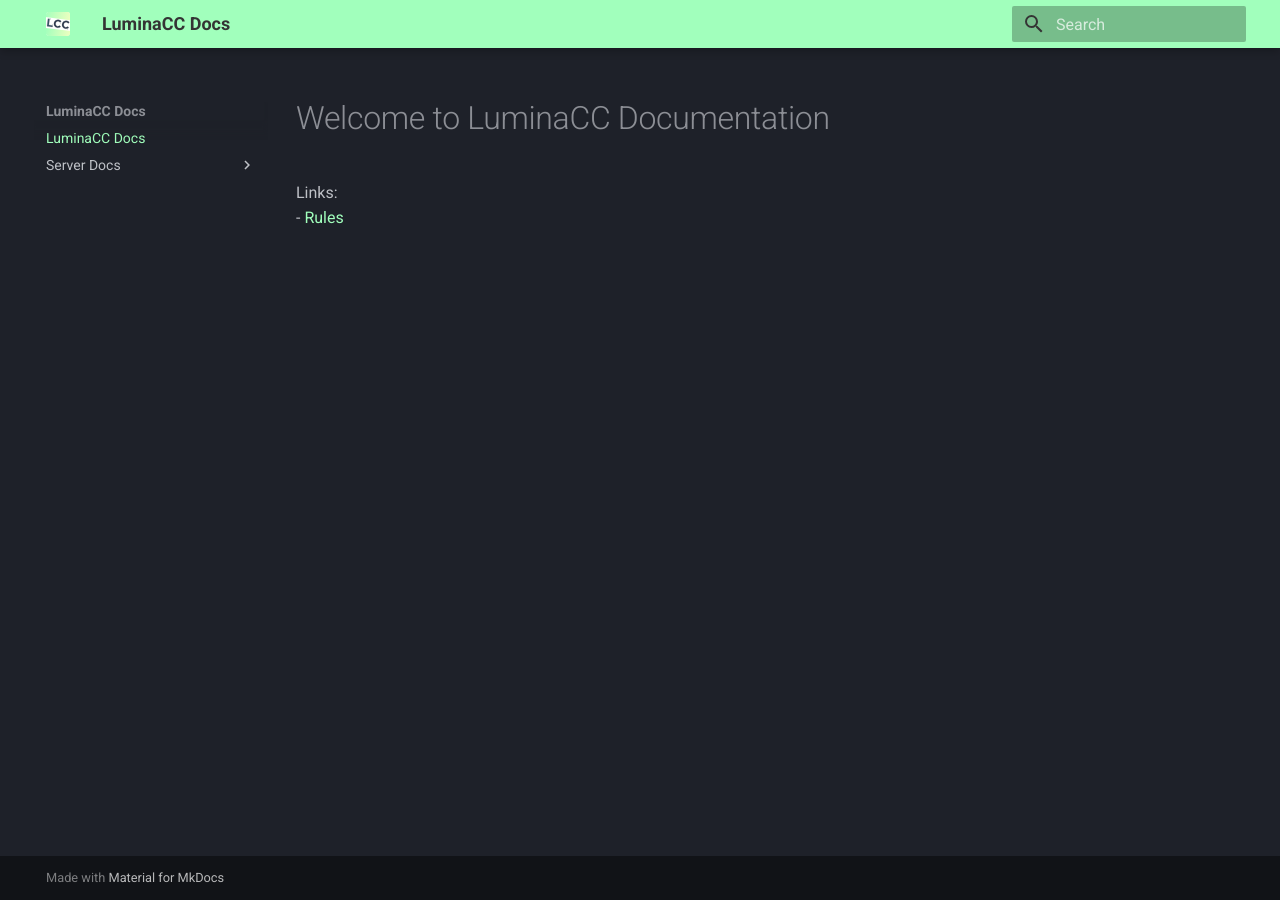
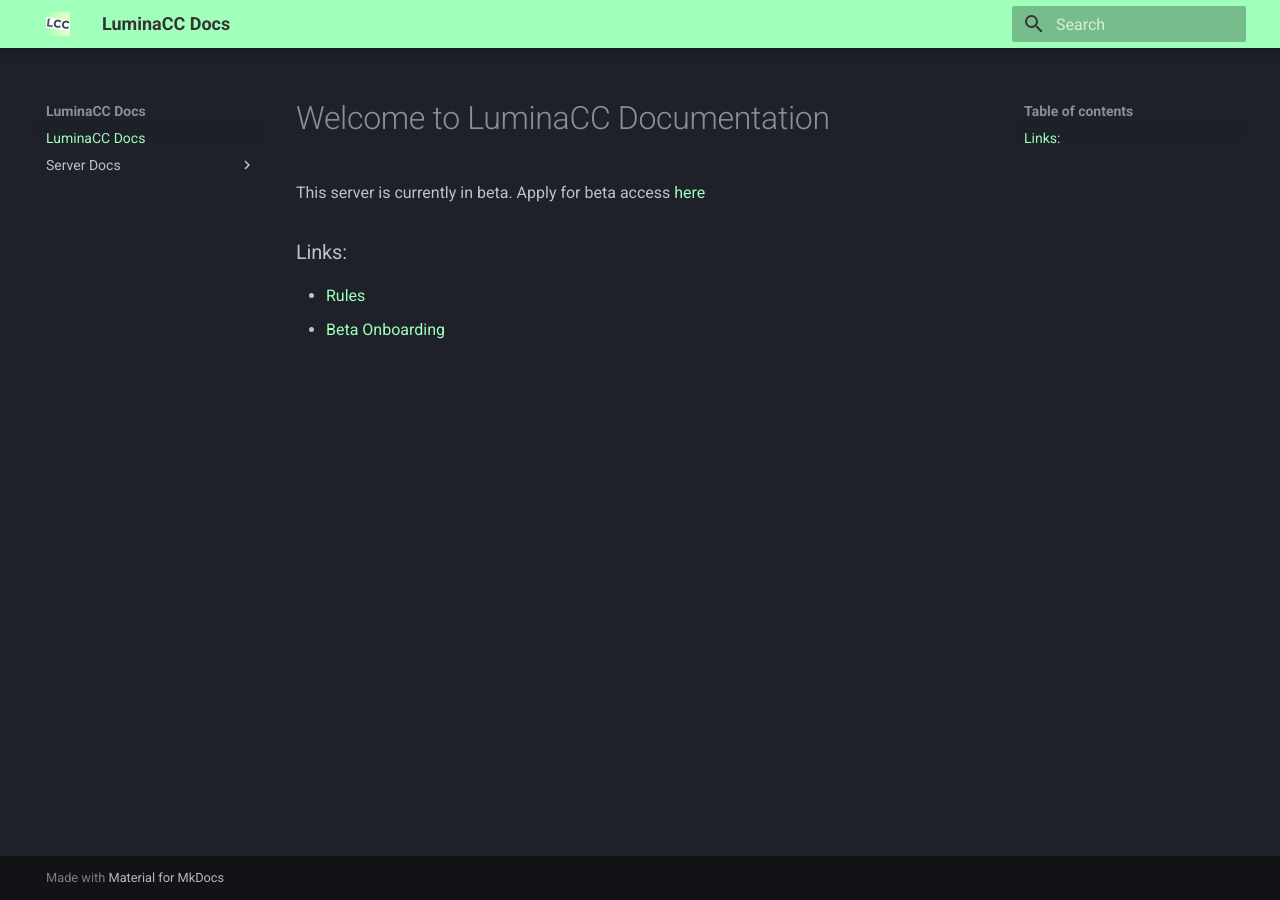
Before and after one commit to Lumina-CC/lcc-docs, an MkDocs documentation site: the page built from docs/index.md, in a window 1280 px wide. Built offline with MkDocs 1.6.1 and Material for MkDocs 9.7.7, drawn with Linux system fonts in a browser that asks for light colours.

Commit message:
docs: Add beta onboarding

```diff
--- a/docs/index.md
+++ b/docs/index.md
@@ -2,5 +2,7 @@
 title: LuminaCC Docs
 ---
 # Welcome to LuminaCC Documentation
-Links:
+This server is currently in beta. Apply for beta access [here](https://docs.google.com/forms/d/e/1FAIpQLSefoijByAFesItLRT9v_l25IEZ5fATdlC59YVH_Qav1uQykCw/viewform)
+###Links:
 - [Rules](https://docs.luminacc.org/Server%20Docs/rules/)
+- [Beta Onboarding](https://docs.google.com/forms/d/e/1FAIpQLSefoijByAFesItLRT9v_l25IEZ5fATdlC59YVH_Qav1uQykCw/viewform)
```
